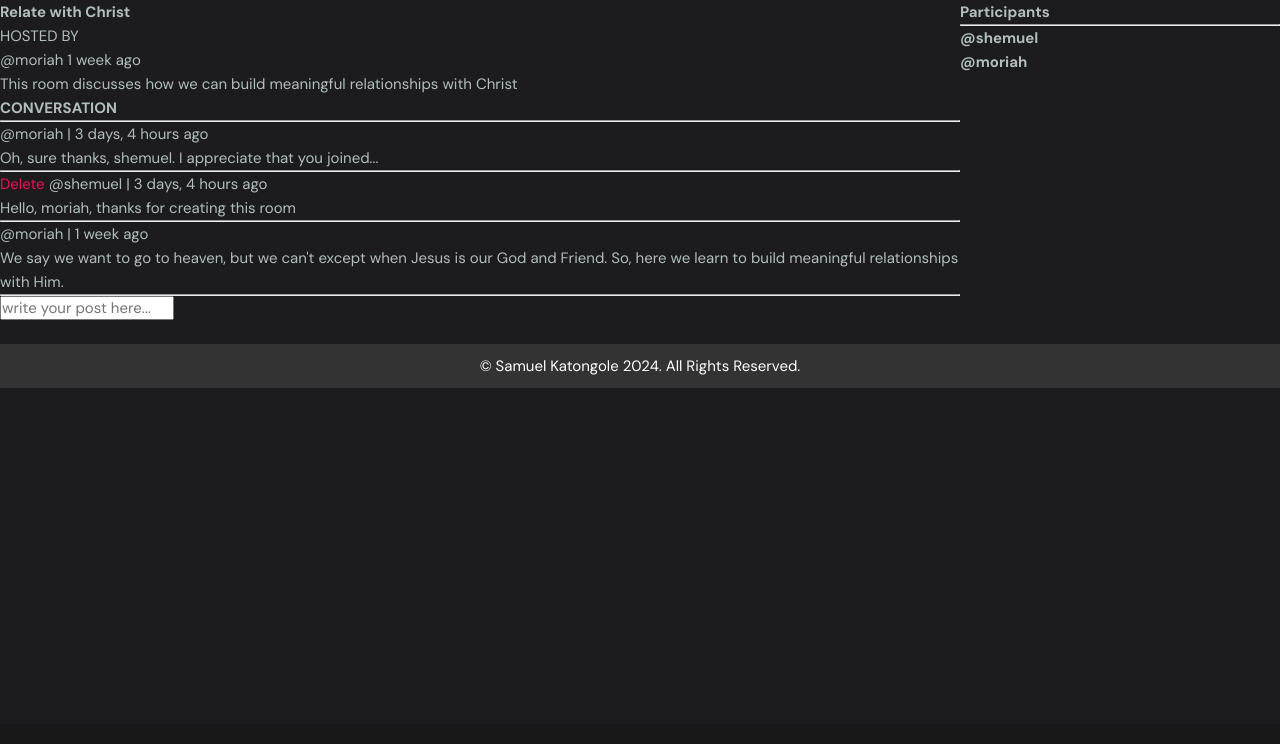
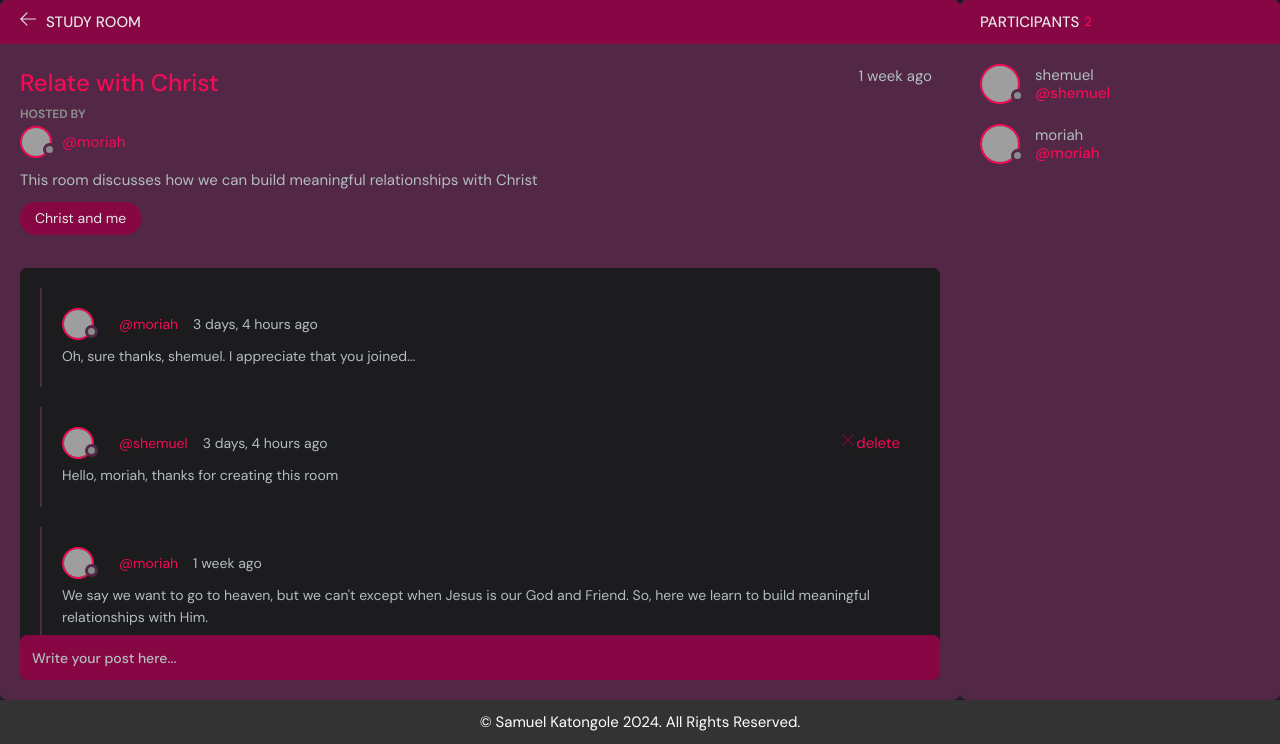
Before and after one commit to Shemuel2060/studyhub, a Django app: page /room/3/ in a window 1280 px wide. Shown: the part 76-820 px from the top of the page. Before the commit the page ends 464 px from the top, so only its background shows below. Run offline with Django 5.2, Linux system fonts and the light colour scheme; a user stored in the database is signed in; data comes from the database, SQL or seed files in the repository; both versions use the stored data as it was after the commit; grey boxes are pictures that could not be loaded.

Commit message:
styled discussion area

```diff
--- a/parent_hub/Rooms/templates/Rooms/room.html
+++ b/parent_hub/Rooms/templates/Rooms/room.html
@@ -8,52 +8,169 @@
         grid-template-columns: 3fr 1fr;
     }
 </style>
+
+
 <div class="room-container">
+    <!-- Room Start -->
+    <div class="room">
+        <div class="room__top">
+        <div class="room__topLeft">
+            <a href="{% url 'home' %}">
+            <svg version="1.1" xmlns="http://www.w3.org/2000/svg" width="32" height="32" viewBox="0 0 32 32">
+                <title>arrow-left</title>
+                <path
+                d="M13.723 2.286l-13.723 13.714 13.719 13.714 1.616-1.611-10.96-10.96h27.625v-2.286h-27.625l10.965-10.965-1.616-1.607z"
+                ></path>
+            </svg>
+            </a>
+            <h3>Study Room</h3>
+        </div>
+        {% if request.user.is_authenticated and request.user == room.host%}
+        <div class="room__topRight">
+            <a href="{% url 'update-room' room.id%}">
+            <svg
+                enable-background="new 0 0 24 24"
+                height="32"
+                viewBox="0 0 24 24"
+                width="32"
+                xmlns="http://www.w3.org/2000/svg"
+            >
+                <title>edit</title>
+                <g>
+                <path d="m23.5 22h-15c-.276 0-.5-.224-.5-.5s.224-.5.5-.5h15c.276 0 .5.224.5.5s-.224.5-.5.5z" />
+                </g>
+                <g>
+                <g>
+                    <path
+                    d="m2.5 22c-.131 0-.259-.052-.354-.146-.123-.123-.173-.3-.133-.468l1.09-4.625c.021-.09.067-.173.133-.239l14.143-14.143c.565-.566 1.554-.566 2.121 0l2.121 2.121c.283.283.439.66.439 1.061s-.156.778-.439 1.061l-14.142 14.141c-.065.066-.148.112-.239.133l-4.625 1.09c-.038.01-.077.014-.115.014zm1.544-4.873-.872 3.7 3.7-.872 14.042-14.041c.095-.095.146-.22.146-.354 0-.133-.052-.259-.146-.354l-2.121-2.121c-.19-.189-.518-.189-.707 0zm3.081 3.283h.01z"
+                    />
+                </g>
+                <g>
+                    <path
+                    d="m17.889 10.146c-.128 0-.256-.049-.354-.146l-3.535-3.536c-.195-.195-.195-.512 0-.707s.512-.195.707 0l3.536 3.536c.195.195.195.512 0 .707-.098.098-.226.146-.354.146z"
+                    />
+                </g>
+                </g>
+            </svg>
+            </a>
+            <a href="{% url 'delete-room' room.id %}">
+            <svg version="1.1" xmlns="http://www.w3.org/2000/svg" width="32" height="32" viewBox="0 0 32 32">
+                <title>remove</title>
+                <path
+                d="M27.314 6.019l-1.333-1.333-9.98 9.981-9.981-9.981-1.333 1.333 9.981 9.981-9.981 9.98 1.333 1.333 9.981-9.98 9.98 9.98 1.333-1.333-9.98-9.98 9.98-9.981z"
+                ></path>
+            </svg>
+            </a>
+        </div>
+        {% endif %}
 
-    <div class="">
-        <div class="room-info">
-            <h1>{{room.name}}</h1>
-            <p>HOSTED BY</p>
-            <!--include profile pics/avatars of creator.-->
-            <small>@{{room.host}} {{room.created|timesince}} ago</small>
-            <p>{{room.description}}</p>
+        <!-- <button class="action-button" data-id="120" data-delete-url="https://randomuser.me/api/3324923"
+        data-edit-url="profile.html">
+        <svg version="1.1" xmlns="http://www.w3.org/2000/svg" width="32" height="32" viewBox="0 0 32 32">
+            <title>ellipsis-horizontal</title>
+            <path
+            d="M16 7.843c-2.156 0-3.908-1.753-3.908-3.908s1.753-3.908 3.908-3.908c2.156 0 3.908 1.753 3.908 3.908s-1.753 3.908-3.908 3.908zM16 1.98c-1.077 0-1.954 0.877-1.954 1.954s0.877 1.954 1.954 1.954c1.077 0 1.954-0.877 1.954-1.954s-0.877-1.954-1.954-1.954z">
+            </path>
+            <path
+            d="M16 19.908c-2.156 0-3.908-1.753-3.908-3.908s1.753-3.908 3.908-3.908c2.156 0 3.908 1.753 3.908 3.908s-1.753 3.908-3.908 3.908zM16 14.046c-1.077 0-1.954 0.877-1.954 1.954s0.877 1.954 1.954 1.954c1.077 0 1.954-0.877 1.954-1.954s-0.877-1.954-1.954-1.954z">
+            </path>
+            <path
+            d="M16 31.974c-2.156 0-3.908-1.753-3.908-3.908s1.753-3.908 3.908-3.908c2.156 0 3.908 1.753 3.908 3.908s-1.753 3.908-3.908 3.908zM16 26.111c-1.077 0-1.954 0.877-1.954 1.954s0.877 1.954 1.954 1.954c1.077 0 1.954-0.877 1.954-1.954s-0.877-1.954-1.954-1.954z">
+            </path>
+        </svg>
+        </button> -->
         </div>
-        <div class="comment-wrapper">
-            <h3>CONVERSATION</h3>
-            <hr>
-            {% for post in room_posts %}
+        <div class="room__box scroll">
+        <div class="room__header scroll">
+            <div class="room__info">
+            <h3>{{room.name}}</h3>
+            <span>{{room.created|timesince}} ago</span>
+            </div>
+            <div class="room__hosted">
+            <p>Hosted By</p>
+            <a href="{% url 'user-profile' room.host.id %}" class="room__author">
+                <div class="avatar avatar--small">
+                <img src="https://randomuser.me/api/portraits/men/37.jpg" />
+                </div>
+                <span>@{{room.host}}</span>
+            </a>
+            </div>
+            <div class="room__details">
+            {{room.description}}
+            </div>
 
-            <div class="post">
+            <span class="room__topics">{{room_topics.name}}</span>
+        </div>
+
+        <div class="room__conversation">
+
+            <div class="threads scroll">
+                {% for post in room_posts %}
+            <div class="thread">
+                <div class="thread__top">
+                <div class="thread__author">
+                    <a href="#" class="thread__authorInfo">
+                    <div class="avatar avatar--small">
+                        <img src="https://randomuser.me/api/portraits/men/37.jpg" />
+                    </div>
+                    <span><a href="{% url 'user-profile' post.author.id %}">@{{post.author}}</a></span>
+                    </a>
+                    <span class="thread__date">{{post.created_on|timesince}} ago</span>
+                </div>
                 {% if request.user == post.author %}
-                    <a href="{% url 'delete-post' post.id %}">Delete</a>
+                <div class="thread__delete">
+                    <a href="{% url 'delete-post' post.id %}">
+                    <svg version="1.1" xmlns="http://www.w3.org/2000/svg" width="32" height="32" viewBox="0 0 32 32">
+                    <title>remove</title>
+                    <path
+                        d="M27.314 6.019l-1.333-1.333-9.98 9.981-9.981-9.981-1.333 1.333 9.981 9.981-9.981 9.98 1.333 1.333 9.981-9.98 9.98 9.98 1.333-1.333-9.98-9.98 9.98-9.981z"
+                    ></path>
+                    </svg>delete
+                    </a>
+                </div>
                 {% endif %}
-                <small>@{{post.author}} | {{post.created_on|timesince}} ago</small>
-                <p>{{post.body}}</p>
-                <hr/>
 
+                </div>
+
+                <div class="thread__details">
+                {{post.body}}
+                </div>
             </div>
             {% endfor %}
+            </div>
+
+        </div>
+
         </div>
         {% if request.user.is_authenticated  %}
-            <div class="comment-form">
-                <form action="" method="POST">
-                    {% csrf_token %}
-                    <input type="text" placeholder="write your post here..." name="body">
-                </form>
-                <br>
+        <div class="room__message">
+        <form action="" method="POST">
+            {% csrf_token%}
+            <input name="body" placeholder="Write your post here..." />
+            </form>
+        </div>
+        {% endif %}
+    </div>
+    <!-- Room End -->
+    <!--   Start -->
+    <div class="participants">
+        <h3 class="participants__top">Participants <span>{{participants.all.count}}</span></h3>
+
+        <div class="participants__list scroll">
+            {% for participant in participants%}
+        <a href="{% url 'user-profile' participant.id %}" class="participant">
+            <div class="avatar avatar--medium">
+            <img src="https://randomuser.me/api/portraits/men/37.jpg" />
             </div>
-        {% endif %}
+            <p>
+            {{participant.username}}
+            <span>@{{participant.username}}</span>
+            </p>
+        </a>
+        {% endfor %}
+        </div>
+    </div>
+    <!--  End -->
+</div>
 
-    </div>
-    <div class="room-participants">
-        <h3>Participants</h3>
-        <hr>
-        {% for discussant in participants %}
-            <h5>@{{discussant.username}}</h5>
-        {% endfor %}
-
-    </div>
-
-
-</div>
 {% endblock %}
--- a/parent_hub/Rooms/views.py
+++ b/parent_hub/Rooms/views.py
@@ -82,6 +82,7 @@ def room(request, pk):
     # get posts in a room
     room_posts = roomy.post_set.all().order_by('-created_on') # or
     # room_posts = Post.objects.filter(room_id=pk).order_by('-created_on')
+    room_topics = roomy.topic # get all topics in this room???
 
     # create new posts from typed posts in the chat room
     if request.method == 'POST':
@@ -93,7 +94,8 @@ def room(request, pk):
         roomy.participants.add(request.user) # add logged in user who has posted to the conversation
         return redirect('room', pk=new_post.room.id) # imitate a page refresh.
 
-    context = {'room':roomy, 'room_posts':room_posts, 'participants':participants}
+    context = {'room':roomy, 'room_posts':room_posts,
+               'participants':participants, 'room_topics': room_topics}
 
     # APPROACH 2: Till able to post comments in a room- Picking single room from all rooms
 
```
Also changed, not shown: parent_hub/db.sqlite3.
